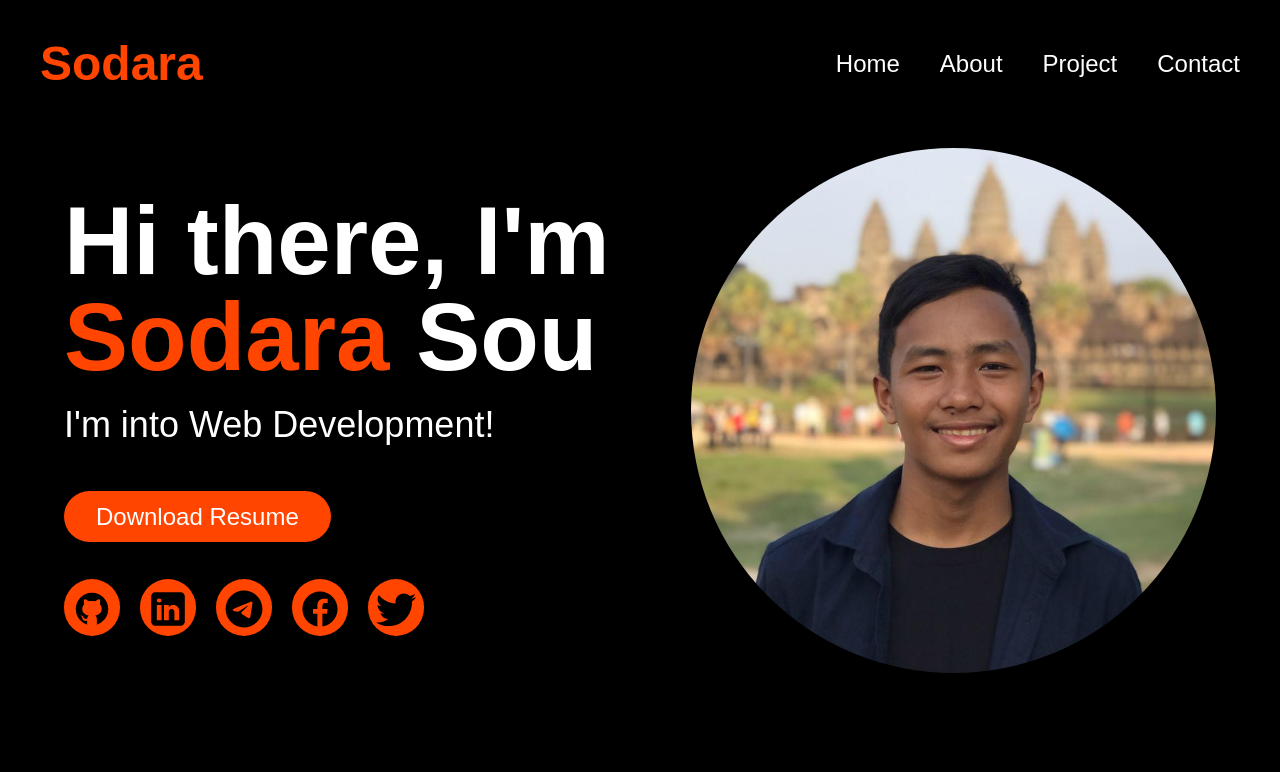
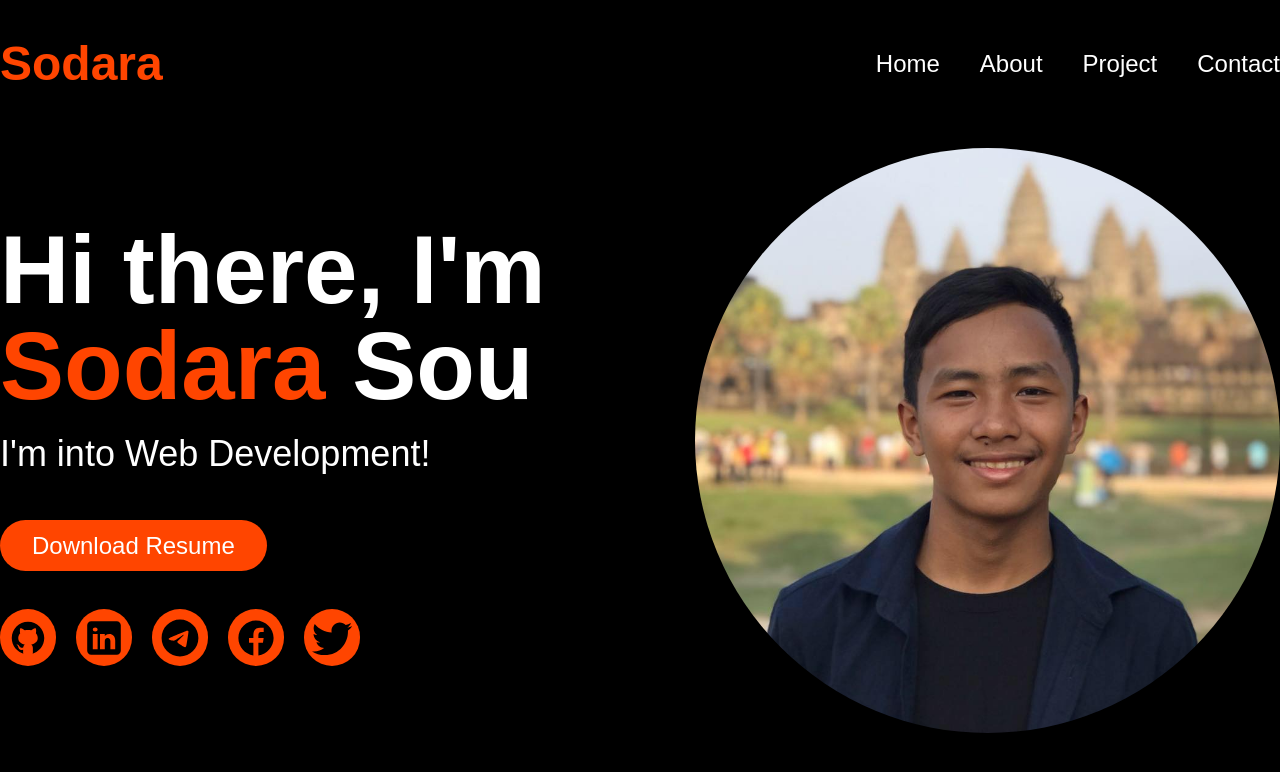
Before and after one commit to SodaraSou/My-Portfolio, a React (Create React App) app: page / in a window 1280 px wide. Shown: the top 772 px of the page. Built offline with nearby package versions, Linux system fonts and the light colour scheme.

Commit message:
fix main container size

```diff
--- a/src/App.js
+++ b/src/App.js
@@ -10,7 +10,7 @@ function App() {
   return (
     <Router>
       <Header />
-      <div className="max-w-6xl mx-auto">
+      <div className="max-w-7xl mx-auto">
         <Routes>
           <Route path="/" element={<Home />} />
           <Route path="/project" element={<Project />} />
--- a/src/components/Header.jsx
+++ b/src/components/Header.jsx
@@ -3,7 +3,7 @@ import { Link } from "react-router-dom";
 function Header() {
   return (
     <div className="w-full mb-5 hidden md:block">
-      <nav className="container mx-auto p-10 flex flex-col md:flex-row justify-center items-center md:justify-between space-y-5 md:space-y-0">
+      <nav className="max-w-7xl mx-auto py-10 flex flex-col md:flex-row justify-center items-center md:justify-between space-y-5 md:space-y-0">
         <h1 className="text-5xl text-daraOrange font-bold">Sodara</h1>
         <div className="flex flex-col text-xl md:text-2xl space-y-5 md:space-y-0 md:space-x-10 md:flex-row items-center">
           <Link to="/" className="hover:text-daraOrange">
```
